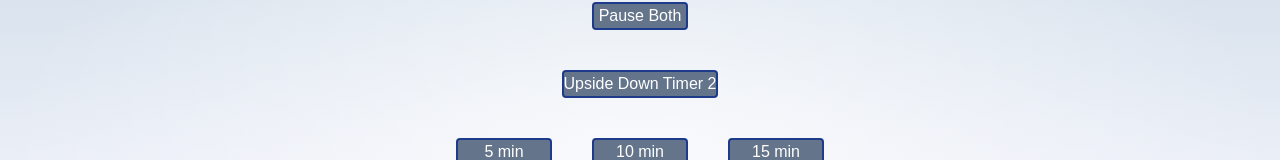
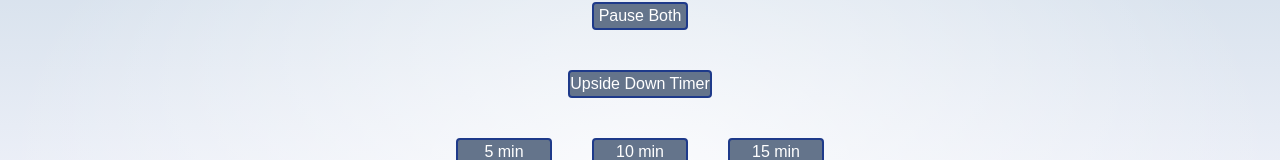
Before and after one commit to Elanngo-Madheswaran/timer, a SvelteKit app: page / in a window 1280 px wide. Shown: the part 222-382 px from the top of the page. Built offline with nearby package versions, Linux system fonts and the light colour scheme.

Commit message:
debugging

```diff
--- a/src/routes/+page.svelte
+++ b/src/routes/+page.svelte
@@ -84,12 +84,12 @@
 
 <div class="flex justify-center flex-col p-5">
 
-	<Timer initialTime={timer1Time} isActive={isRunning1} on:toggle={() => toggle_timer('t1')} />
+	<Timer initialTime={timer1Time} isActive={isRunning1} cla={ups} on:toggle={() => toggle_timer('t1')} />
 	<hr class="bg-black h-2">
-	<Timer initialTime={timer2Time} isActive={isRunning2} cla={ups} on:toggle={() => toggle_timer('t2')} />
+	<Timer initialTime={timer2Time} isActive={isRunning2} on:toggle={() => toggle_timer('t2')} />
 
 	<button on:click={pause_clocks} class="w-24 bg-slate-500 border-2 border-blue-900 text-white rounded self-center m-5">Pause Both</button>
-	<button on:click={toggle_ups} class="w-auto bg-slate-500 border-2 border-blue-900 text-white rounded self-center m-5">Upside Down Timer 2</button>
+	<button on:click={toggle_ups} class="w-auto bg-slate-500 border-2 border-blue-900 text-white rounded self-center m-5">Upside Down Timer</button>
 	<div class="flex self-center justify-center flex-wrap">
 		{#each [5, 10, 15] as t}
 			<button class="w-24 bg-slate-500 border-2 border-blue-900 text-white rounded self-center m-5" on:click={() => set_time(t)}>{t} min</button>
```
